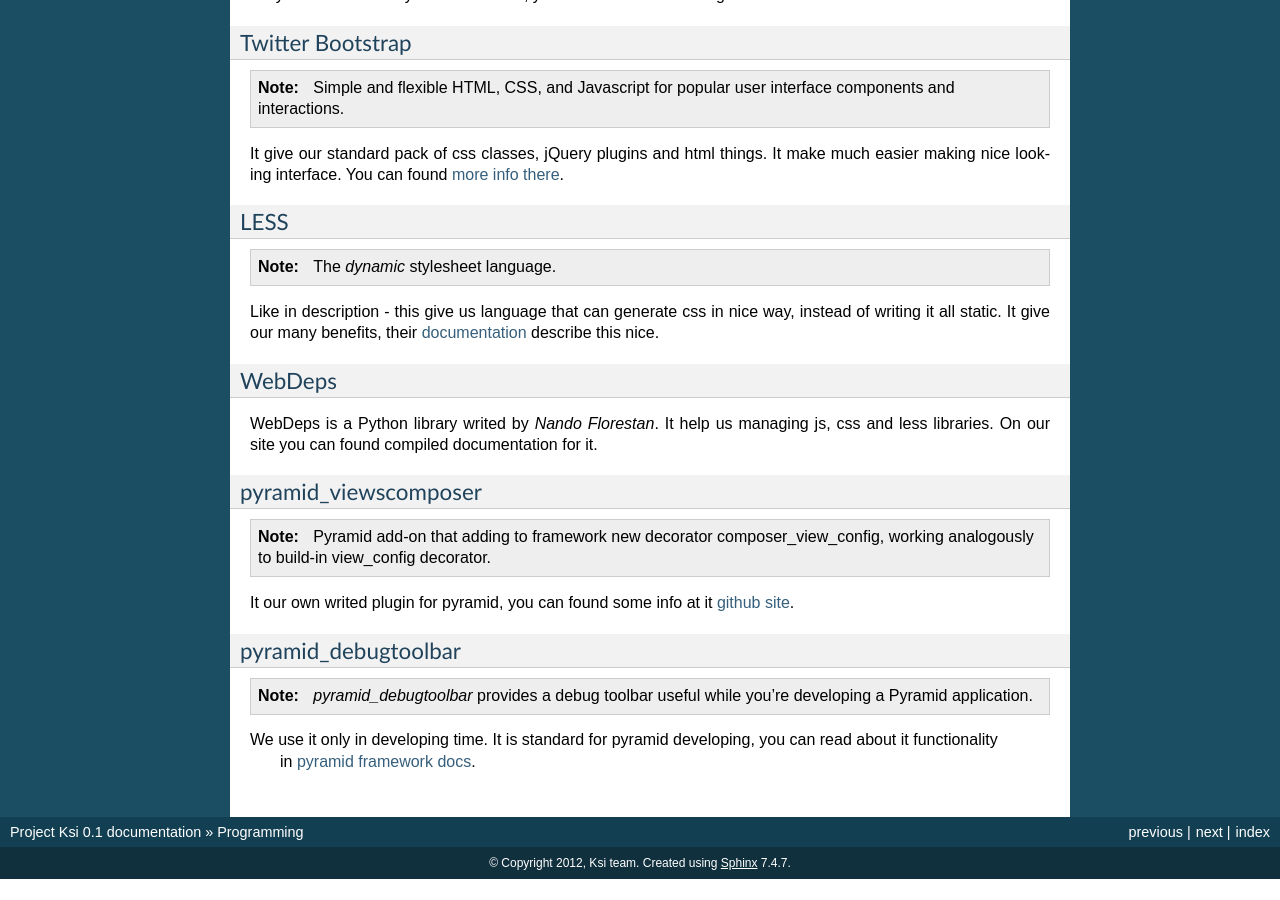
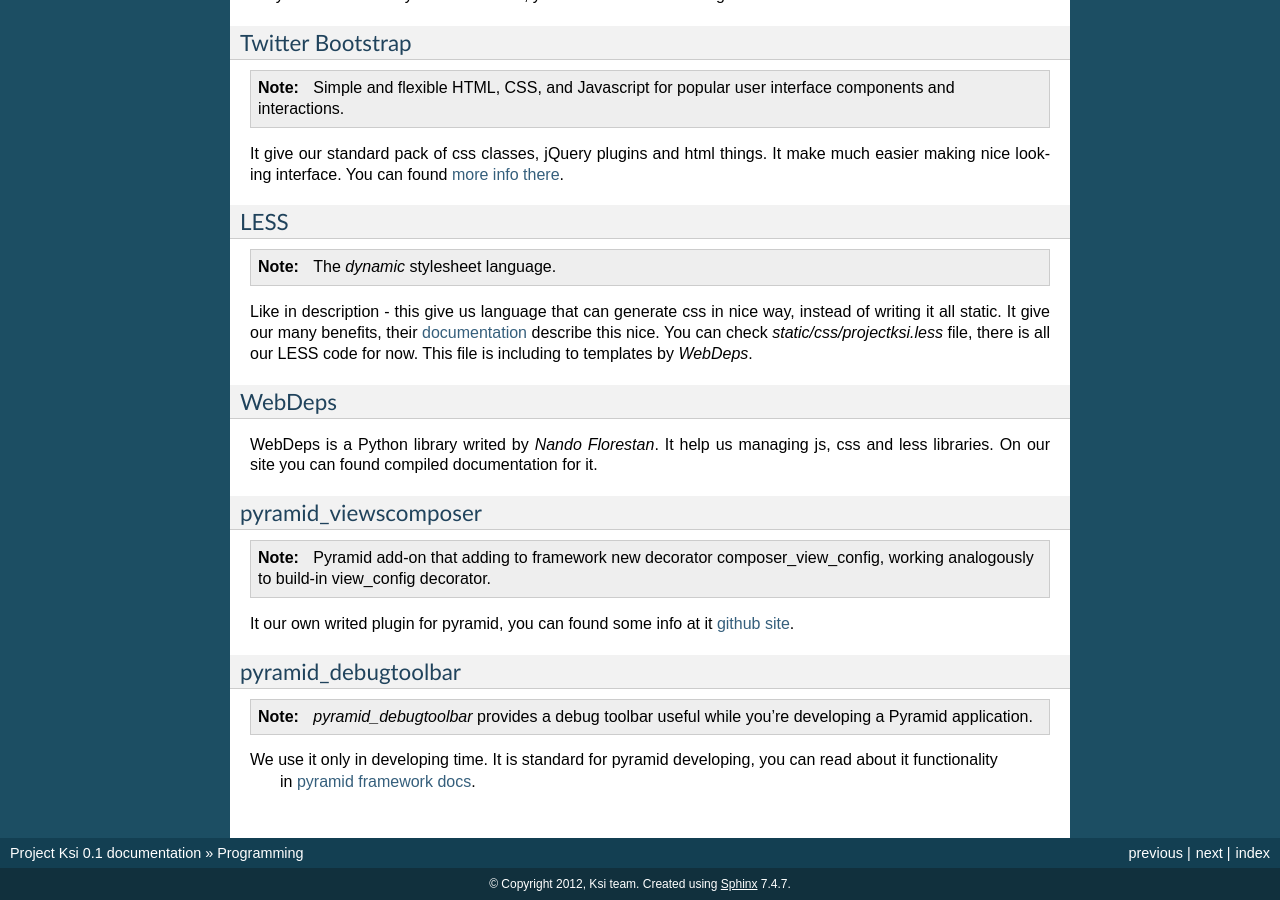
Before and after one commit to wiktor-obrebski/projectksi, a Sphinx documentation site: the page built from docs/source/progs/programming.rst, in a window 1280 px wide and 900 px high, scrolled down 868 px. Built offline with Sphinx 7.4.7, drawn with Linux system fonts in a browser that asks for light colours; before the commit the page ends 1747 px from its top, so only the background shows below that.

Commit message:
adding some docs

```diff
--- a/docs/source/progs/programming.rst
+++ b/docs/source/progs/programming.rst
@@ -71,15 +71,16 @@
 
 Like in description - this give us language that can generate css in nice way, instead of writing it all static.
 It give our many benefits, their documentation_ describe this nice.
+You can check *static/css/projectksi.less* file, there is all our LESS code for now. This file is including to
+templates by *WebDeps*.
 
 .. _documentation: http://lesscss.org/
 
 WebDeps
 -------
 
-WebDeps is a Python library writed by *Nando Florestan*. It help us managing js, css and less libraries. On our site
-you can found :ref:`compiled documentation <web-deps>` for it.
-
+WebDeps is a Python library writed by *Nando Florestan*. It help us managing js, css and less libraries.
+On our site you can found :ref:`compiled documentation <web-deps>` for it.
 
 
 pyramid_viewscomposer
```
